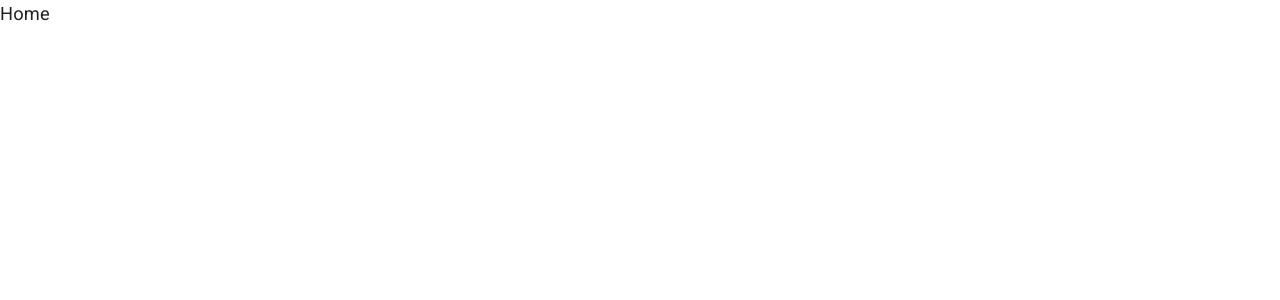
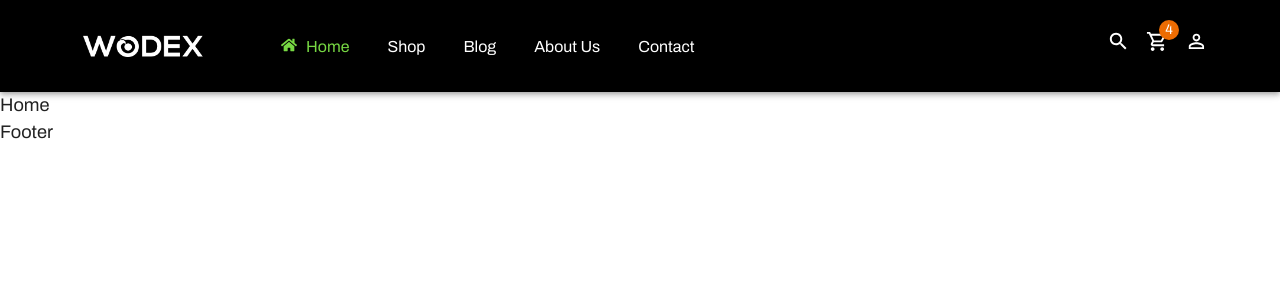
Before and after one commit to ducnam0902/wodex, a React (Create React App) app: page / in a window 1280 px wide. Shown: the top 300 px of the page. Built offline with nearby package versions, Linux system fonts and the light colour scheme.

Commit message:
chore: add header

```diff
--- a/package.json
+++ b/package.json
@@ -5,6 +5,7 @@
   "dependencies": {
     "@emotion/react": "^11.10.4",
     "@emotion/styled": "^11.10.4",
+    "@fontsource/archivo": "^4.5.8",
     "@fontsource/roboto": "^4.5.8",
     "@mui/icons-material": "^5.10.3",
     "@mui/material": "^5.10.5",
@@ -17,6 +18,7 @@
     "@types/react-dom": "^18.0.0",
     "react": "^18.2.0",
     "react-dom": "^18.2.0",
+    "react-icons": "^4.4.0",
     "react-router-dom": "^6.4.0",
     "react-scripts": "5.0.1",
     "typescript": "^4.4.2",
--- a/public/index.html
+++ b/public/index.html
@@ -24,7 +24,7 @@
       work correctly both with client-side routing and a non-root public URL.
       Learn how to configure a non-root public URL by running `npm run build`.
     -->
-    <title>React App</title>
+    <title>Wodex - Fashion Clothing </title>
   </head>
   <body>
     <noscript>You need to enable JavaScript to run this app.</noscript>
--- /dev/null
+++ b/src/components/Footer/index.tsx
@@ -0,0 +1,5 @@
+const Footer = () => {
+  return <div>Footer</div>;
+};
+
+export default Footer;
--- /dev/null
+++ b/src/components/Header/index.tsx
@@ -0,0 +1,72 @@
+import { Container, Toolbar, Avatar, Stack, Box, Badge } from "@mui/material";
+import AppBar from "@mui/material/AppBar";
+import wodex from "../../assets/image/logo.png";
+import { NavLinkBase, HomeIcon, BoxIcon } from "src/components/Header/styles";
+import SearchIcon from "@mui/icons-material/Search";
+import ShoppingCartOutlinedIcon from "@mui/icons-material/ShoppingCartOutlined";
+import PersonOutlineOutlinedIcon from "@mui/icons-material/PersonOutlineOutlined";
+import MenuDrawer from "src/components/MenuDrawer";
+
+const Header = () => {
+  return (
+    <AppBar position="static" sx={{ backgroundColor: "#000000" }}>
+      <Container maxWidth="lg">
+        <Toolbar
+          disableGutters
+          sx={{
+            height: { xs: "62px", md: "92px" },
+            lineHeight: { xs: "62px", md: "92px" },
+          }}
+        >
+          <NavLinkBase to="/" end>
+            <Avatar
+              alt="wodex"
+              src={wodex}
+              variant="square"
+              sx={{ height: "22px", width: "120px" }}
+            />
+          </NavLinkBase>
+          <Box
+            sx={{
+              display: "flex",
+              justifyContent: { xs: "right", md: "space-between" },
+              width: "100%",
+            }}
+          >
+            <Stack
+              direction="row"
+              sx={{ marginLeft: "40px", display: { xs: "none", md: "block" } }}
+            >
+              <NavLinkBase to="/" end>
+                <HomeIcon />
+                Home
+              </NavLinkBase>
+              <NavLinkBase to="/wodex/shop">Shop</NavLinkBase>
+              <NavLinkBase to="/wodex/blog">Blog</NavLinkBase>
+              <NavLinkBase to="/wodex/about-us">About Us</NavLinkBase>
+              <NavLinkBase to="/wodex/contact">Contact</NavLinkBase>
+            </Stack>
+            <Stack direction="row" alignItems="baseline">
+              <BoxIcon>
+                <SearchIcon fontSize="small" />
+              </BoxIcon>
+              <Badge
+                badgeContent={4}
+                color="warning"
+                sx={{ cursor: "pointer", marginLeft: "8px", marginRight: "8px" }}
+              >
+                <ShoppingCartOutlinedIcon fontSize="small" />
+              </Badge>
+              <BoxIcon>
+                <PersonOutlineOutlinedIcon fontSize="small" />
+              </BoxIcon>
+              <MenuDrawer />
+            </Stack>
+          </Box>
+        </Toolbar>
+      </Container>
+    </AppBar>
+  );
+};
+
+export default Header;
--- /dev/null
+++ b/src/components/Header/styles.ts
@@ -0,0 +1,31 @@
+import styled from "@emotion/styled";
+import { NavLink } from "react-router-dom";
+import { FaHome } from "react-icons/fa";
+import { Box } from "@mui/system";
+export const NavLinkBase = styled(NavLink)`
+  padding-left: 19px;
+  padding-right: 19px;
+  color: #ffffff;
+  font-size: 1rem;
+  text-decoration: none;
+
+  &&.active {
+    color: #77d843;
+  }
+
+  &:hover {
+    color: #77d843;
+  }
+`;
+
+export const HomeIcon = styled(FaHome)`
+  margin-right: 9px;
+  margin-bottom: -1px;
+`;
+
+export const BoxIcon = styled(Box)`
+  margin-left: 8px;
+  margin-right: 8px;
+  font-size: 1.3125rem !important;
+  cursor: pointer;
+`;
--- /dev/null
+++ b/src/components/MenuDrawer/index.tsx
@@ -0,0 +1,69 @@
+import { Stack, Drawer, Typography, Box, IconButton } from "@mui/material";
+import { HomeIcon, NavLinkBase } from "src/components/MenuDrawer/styles";
+import MenuIcon from "@mui/icons-material/Menu";
+import CloseIcon from "@mui/icons-material/Close";
+import { useState } from "react";
+const MenuDrawer = () => {
+  const [isShowDrawer, setIsShowDrawer] = useState<boolean>(false);
+  return (
+    <Box>
+      {isShowDrawer ? (
+        <CloseIcon fontSize="small" />
+      ) : (
+        <MenuIcon
+          fontSize="small"
+          sx={{ display: { md: "none" } }}
+          onClick={() => setIsShowDrawer(true)}
+        />
+      )}
+
+      <Drawer
+        anchor="left"
+        open={isShowDrawer}
+        onClose={() => setIsShowDrawer(false)}
+        sx={{}}
+      >
+        <Stack
+          direction="column"
+          sx={{ width: "250px", backgroundColor: "#333", height: "100%" }}
+        >
+          <Stack
+            direction="row"
+            justifyContent="space-between"
+            sx={{ backgroundColor: "#222", opacity: 0.8 }}
+          >
+            <Typography
+              variant="h6"
+              sx={{
+                lineHeight: 1,
+                color: "#ffffff",
+                textTransform: "uppercase",
+                fontWeight: "500",
+                padding: "16px 15px 15px 15px",
+                letterSpacing: "0.125rem",
+              }}
+            >
+              Menu
+            </Typography>
+            <IconButton
+              sx={{ color: "white" }}
+              onClick={() => setIsShowDrawer(false)}
+            >
+              <CloseIcon fontSize="medium" />
+            </IconButton>
+          </Stack>
+          <NavLinkBase to="/" end>
+            <HomeIcon />
+            Home
+          </NavLinkBase>
+          <NavLinkBase to="/wodex/shop">Shop</NavLinkBase>
+          <NavLinkBase to="/wodex/blog">Blog</NavLinkBase>
+          <NavLinkBase to="/wodex/about-us">About Us</NavLinkBase>
+          <NavLinkBase to="/wodex/contact">Contact</NavLinkBase>
+        </Stack>
+      </Drawer>
+    </Box>
+  );
+};
+
+export default MenuDrawer;
--- /dev/null
+++ b/src/components/MenuDrawer/styles.ts
@@ -0,0 +1,21 @@
+import styled from "@emotion/styled";
+import { NavLink } from "react-router-dom";
+import { FaHome } from "react-icons/fa";
+export const NavLinkBase = styled(NavLink)`
+  padding: 12px 15px;
+  color: #dddddd;
+  font-size: 14px;
+  line-height: 14px;
+  font-weigh: 400;
+  text-decoration: none;
+
+  &&.active {
+    color: #fdbf70;
+    background-color: #22222b;
+  }
+`;
+
+export const HomeIcon = styled(FaHome)`
+  margin-right: 5px;
+  margin-bottom: -1px;
+`;
--- a/src/index.tsx
+++ b/src/index.tsx
@@ -1,12 +1,12 @@
 import React from "react";
 import ReactDOM from "react-dom/client";
-import "./index.css";
 import App from "./App";
 import reportWebVitals from "./reportWebVitals";
 import "@fontsource/roboto/300.css";
 import "@fontsource/roboto/400.css";
 import "@fontsource/roboto/500.css";
 import "@fontsource/roboto/700.css";
+import "@fontsource/archivo";
 const root = ReactDOM.createRoot(document.getElementById("root") as HTMLElement);
 root.render(
   <React.StrictMode>
--- a/src/pages/Navigation/index.tsx
+++ b/src/pages/Navigation/index.tsx
@@ -1,10 +1,14 @@
 import PropTypes from "prop-types";
 import { Outlet } from "react-router-dom";
+import Footer from "src/components/Footer";
+import Header from "src/components/Header";
 
 const Navigation = () => {
   return (
     <>
+      <Header />
       <Outlet />
+      <Footer />
     </>
   );
 };
--- a/src/themes/theme.ts
+++ b/src/themes/theme.ts
@@ -1,9 +1,19 @@
 import { createTheme } from "@mui/material/styles";
 
 export const theme = createTheme({
+  breakpoints: {
+    values: {
+      xs: 0,
+      sm: 767,
+      md: 992,
+      lg: 1200,
+      xl: 1536,
+    },
+  },
   typography: {
     fontSize: 16,
     fontWeightRegular: 400,
+    fontFamily: "Archivo",
     h1: {
       fontSize: "2.8125rem",
       fontWeight: 400,
--- a/tsconfig.json
+++ b/tsconfig.json
@@ -20,9 +20,6 @@
     "isolatedModules": true,
     "noEmit": true,
     "jsx": "react-jsx",
-    "paths": {
-      "@wodex/*": ["src/*"]
-    }
   },
   "include": [
     "src"
```
Also changed, not shown: .eslintrc.json, src/assets/image/logo.png (added), 1 other file (tests, documents, lock files or other folders).
